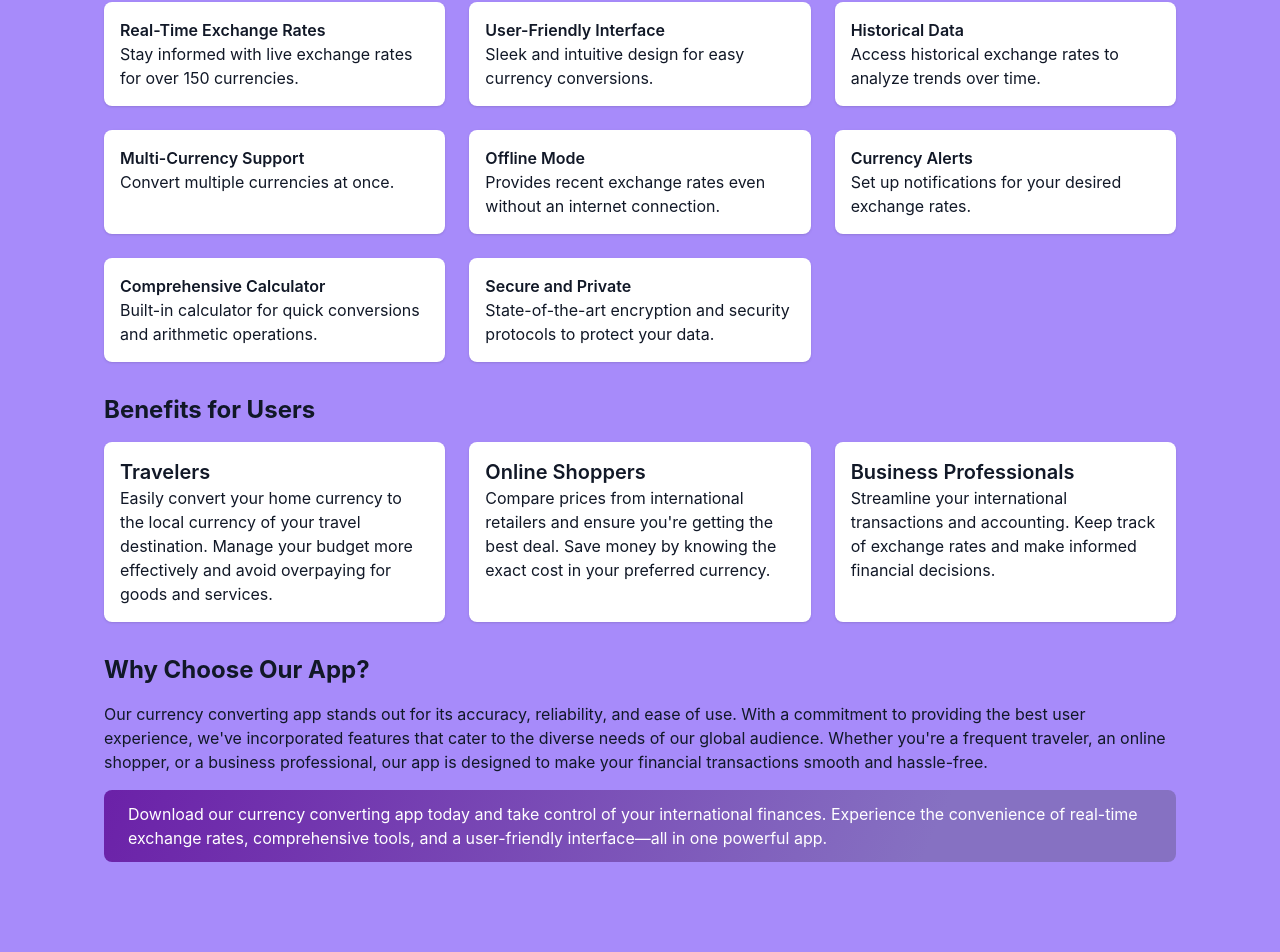
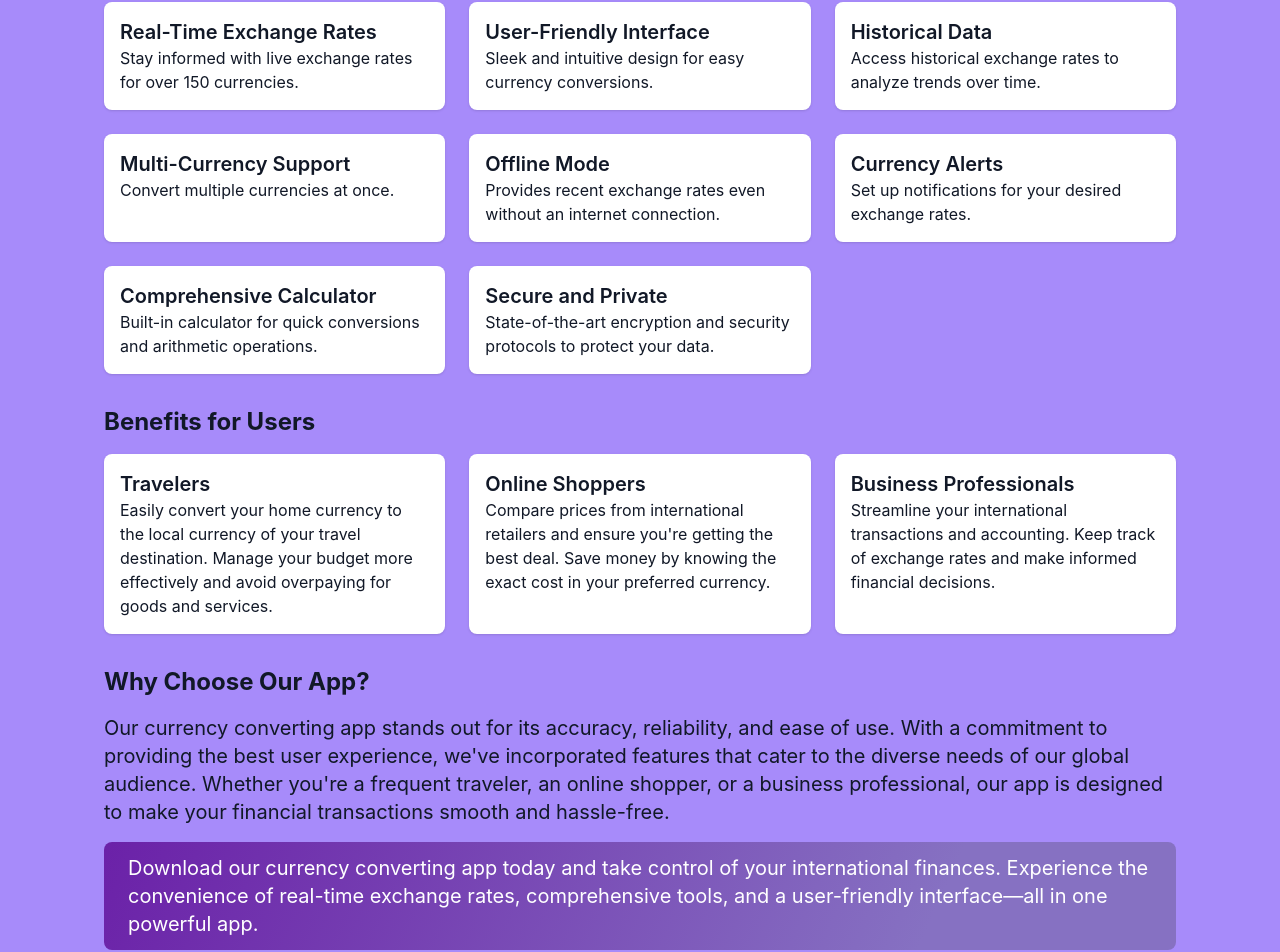
Before and after one commit to Marey123/test-task-currency-converting, a React (Create React App) app: page /about in a window 1280 px wide. Shown: the part 402-1354 px from the top of the page. Built offline with nearby package versions, Linux system fonts and the light colour scheme.

Commit message:
Add hover

```diff
--- a/src/components/Navigation.tsx
+++ b/src/components/Navigation.tsx
@@ -44,7 +44,7 @@ const Navigation = () => {
             <Link
               to={link.href}
               key={link.key}
-              className="regular-16 text-gray-50 text-2xl flex items-center cursor-pointer pb-1.5 transition-all"
+              className="regular-16 text-gray-50 font-semibold text-2xl flex items-center cursor-pointer pb-1.5 transition-all hover:text-violet-800"
               onClick={() => setIsMenuOpen(false)}
             >
               {link.label}
@@ -58,7 +58,7 @@ const Navigation = () => {
           className="text-white  focus:outline-none  bg-custom-gradient p-2 rounded-md"
           onClick={toggleMenu}
         >
-          <MenuIcon isMenuOpen={isMenuOpen}/>
+          <MenuIcon isMenuOpen={isMenuOpen} />
         </button>
       </div>
     </nav>
--- a/src/pages/about/About.tsx
+++ b/src/pages/about/About.tsx
@@ -11,49 +11,49 @@ const About = () => {
         </section>
         <div className="container bg-transparent mx-auto p-2">
           <section className="mb-8">
-            <h2 className="text-2xl font-bold mb-4">Key Features</h2>
+            <h2 className="text-2xl  font-bold mb-4">Key Features</h2>
             <div className="grid gap-6 md:grid-cols-2 lg:grid-cols-3">
               <div className="bg-white p-4 rounded-lg shadow transition-transform transform hover:scale-105">
-                <h3 className="font-semibold">Real-Time Exchange Rates</h3>
+                <h3 className="font-semibold text-xl">Real-Time Exchange Rates</h3>
                 <p>
                   Stay informed with live exchange rates for over 150
                   currencies.
                 </p>
               </div>
               <div className="bg-white p-4 rounded-lg shadow transition-transform transform hover:scale-105">
-                <h3 className="font-semibold">User-Friendly Interface</h3>
+                <h3 className="font-semibold text-xl">User-Friendly Interface</h3>
                 <p>Sleek and intuitive design for easy currency conversions.</p>
               </div>
               <div className="bg-white p-4 rounded-lg shadow transition-transform transform hover:scale-105">
-                <h3 className="font-semibold">Historical Data</h3>
+                <h3 className="font-semibold text-xl">Historical Data</h3>
                 <p>
                   Access historical exchange rates to analyze trends over time.
                 </p>
               </div>
               <div className="bg-white p-4 rounded-lg shadow transition-transform transform hover:scale-105">
-                <h3 className="font-semibold">Multi-Currency Support</h3>
+                <h3 className="font-semibold text-xl">Multi-Currency Support</h3>
                 <p>Convert multiple currencies at once.</p>
               </div>
               <div className="bg-white p-4 rounded-lg shadow transition-transform transform hover:scale-105">
-                <h3 className="font-semibold">Offline Mode</h3>
+                <h3 className="font-semibold text-xl">Offline Mode</h3>
                 <p>
                   Provides recent exchange rates even without an internet
                   connection.
                 </p>
               </div>
               <div className="bg-white p-4 rounded-lg shadow transition-transform transform hover:scale-105">
-                <h3 className="font-semibold">Currency Alerts</h3>
+                <h3 className="font-semibold text-xl">Currency Alerts</h3>
                 <p>Set up notifications for your desired exchange rates.</p>
               </div>
               <div className="bg-white p-4 rounded-lg shadow transition-transform transform hover:scale-105">
-                <h3 className="font-semibold">Comprehensive Calculator</h3>
+                <h3 className="font-semibold text-xl">Comprehensive Calculator</h3>
                 <p>
                   Built-in calculator for quick conversions and arithmetic
                   operations.
                 </p>
               </div>
               <div className="bg-white p-4 rounded-lg shadow transition-transform transform hover:scale-105">
-                <h3 className="font-semibold">Secure and Private</h3>
+                <h3 className="font-semibold text-xl">Secure and Private</h3>
                 <p>
                   State-of-the-art encryption and security protocols to protect
                   your data.
@@ -94,7 +94,7 @@ const About = () => {
           </section>
           <section>
             <h2 className="text-2xl font-bold mb-4">Why Choose Our App?</h2>
-            <p className="mb-4">
+            <p className="mb-4 text-xl">
               Our currency converting app stands out for its accuracy,
               reliability, and ease of use. With a commitment to providing the
               best user experience, we've incorporated features that cater to
@@ -105,7 +105,7 @@ const About = () => {
             </p>
             <a
               href="#"
-              className="inline-block bg-gradient-info text-white px-6 py-3 rounded-lg transition duration-300"
+              className="text-xl inline-block bg-gradient-info text-white px-6 py-3 rounded-lg transition duration-300"
             >
               Download our currency converting app today and take control of
               your international finances. Experience the convenience of
```
